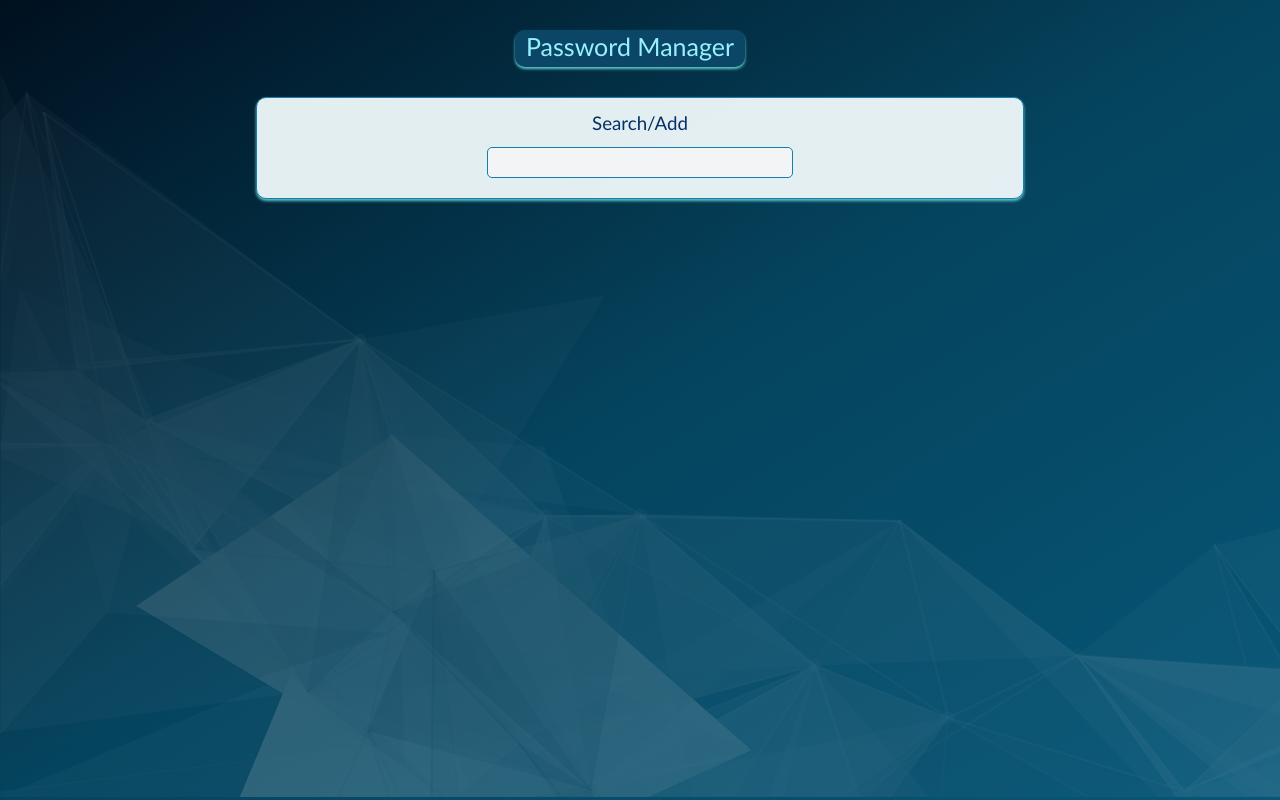
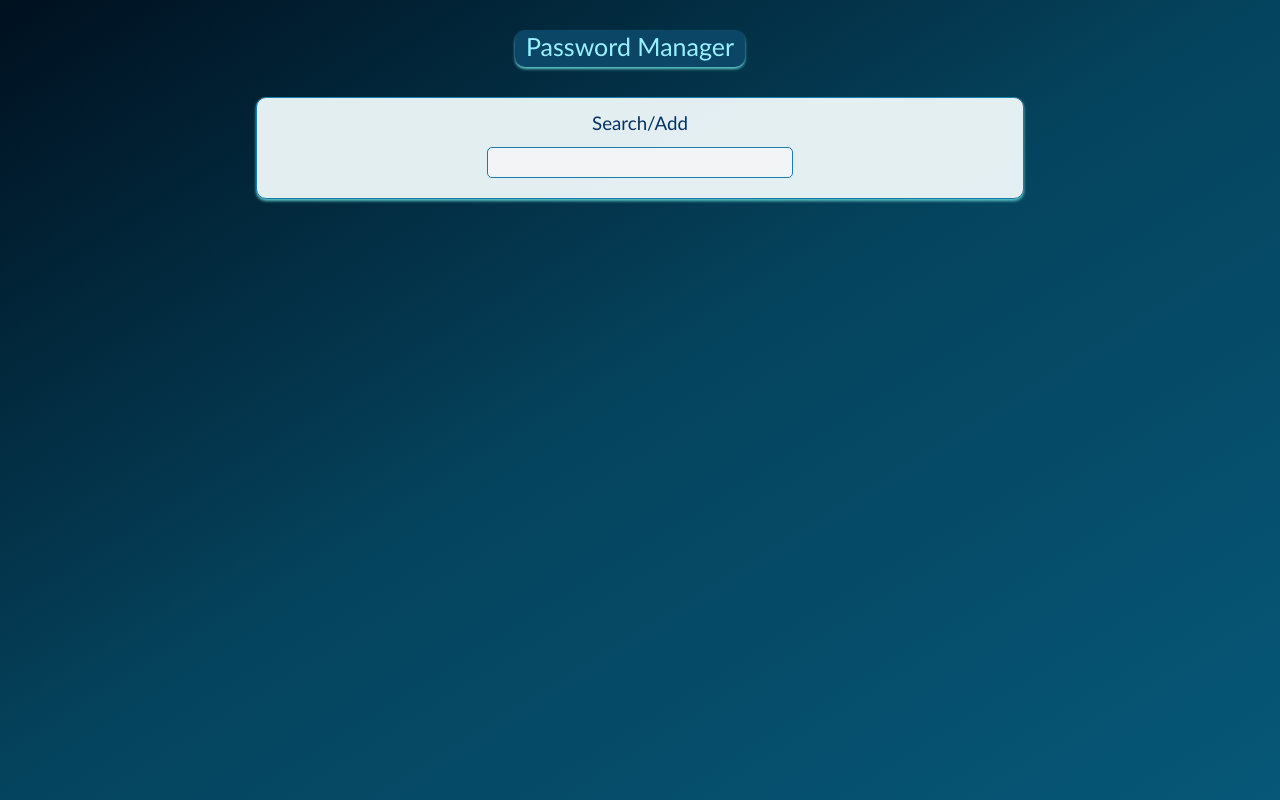
Before and after one commit to g-nxt/password-manager, a React (Create React App) app: page / in a window 1280 px wide. Built offline with nearby package versions, Linux system fonts and the light colour scheme.

Commit message:
1. Removed the App background 2. Updated package.json with GitHub deployment information

```diff
--- a/package.json
+++ b/package.json
@@ -1,4 +1,5 @@
 {
+  "homepage": "https://g-nxt.github.io/password-manager",
   "name": "pwd-manager",
   "version": "0.1.0",
   "private": true,
@@ -7,12 +8,15 @@
     "@testing-library/react": "^9.5.0",
     "@testing-library/user-event": "^7.2.1",
     "axios": "^0.21.0",
+    "gh-pages": "^3.2.3",
     "react": "^16.13.1",
     "react-dom": "^16.13.1",
     "react-scripts": "3.4.3",
     "react-select": "^3.1.0"
   },
   "scripts": {
+    "predeploy": "npm run build",
+    "deploy": "gh-pages -d build",
     "start": "react-scripts start",
     "build": "react-scripts build",
     "test": "react-scripts test",
--- a/src/App.js
+++ b/src/App.js
@@ -23,7 +23,7 @@ function App() {
         </div>*/
         <Fragment>
             <PasswordManager/>
-            <Footer/>
+            {/*<Footer/>*/}
         </Fragment>
     );
 }
```
